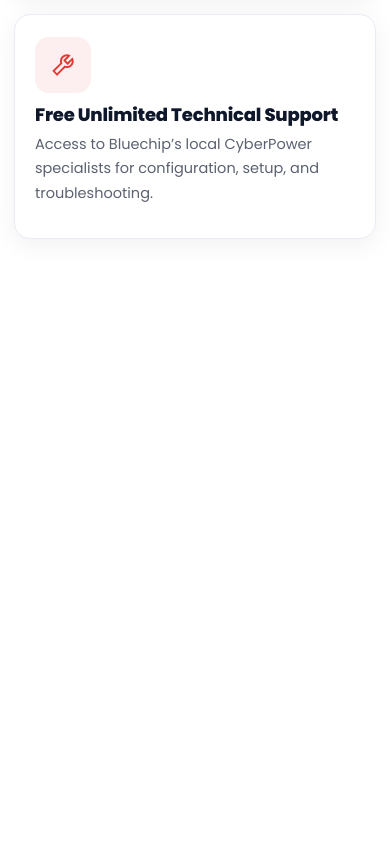
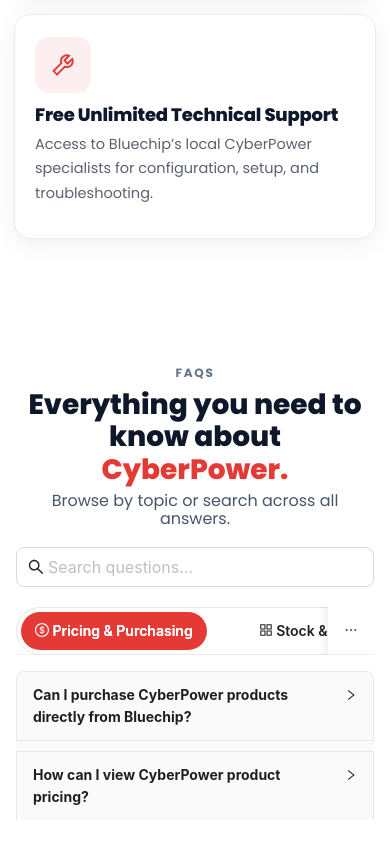
Before and after one commit to Mohitverve/bluechip, a React (Vite) app: page / in a window 390 px wide. Shown: the part 7096-7940 px from the top of the page. Before the commit the page ends 7395 px from the top, so only its background shows below. Built offline with nearby package versions, Linux system fonts and the light colour scheme.

Commit message:
faqs section added

```diff
--- /dev/null
+++ b/src/components/Faqs.jsx
@@ -0,0 +1,135 @@
+import React, { useState } from "react";
+import { Tabs, Collapse, Input } from "antd";
+import {
+  DollarOutlined,
+  AppstoreOutlined,
+  SafetyCertificateOutlined,
+  SearchOutlined,
+} from "@ant-design/icons";
+import "../styles/faqs.css";
+
+const { Panel } = Collapse;
+
+// === EXACT questions & answers from your message ===
+const DATA = {
+  pricing: [
+    {
+      key: "q1",
+      q: "Can I purchase CyberPower products directly from Bluechip?",
+      a: `Yes. Bluechip IT is an authorised CyberPower distributor in Australia and New Zealand. Purchase genuine UPS units via our sales team or Bluechip Portal, with full warranty and local support. Not a partner yet? Register your interest here.`,
+    },
+    {
+      key: "q2",
+      q: "How can I view CyberPower product pricing?",
+      a: `View pricing via Bluechip Portal or contact our sales team for personalised quotes, including bulk orders.
+Once you’re a Bluechip reseller, you can log in to our partner portal to access the full CyberPower Hero Products, including BRICs LCD, Professional Rackmount, RT33 (3-Phase), PFC Sinewave, Online, and Remote Management Card — with complete product listings and pricing.
+For pricing questions, quotes, or bulk order support, contact our sales team or reach out to your local Bluechip representative.`,
+    },
+  ],
+  stock: [
+    {
+      key: "q3",
+      q: "How do I check which CyberPower products are in stock?",
+      a: `Check real-time stock on Bluechip Portal, with fortnightly shipments keeping popular and specialised models available.
+Once you’re a Bluechip partner, you can log in to our reseller portal to browse the full CyberPower catalogue.
+If you can’t find what you’re looking for or have questions about stock availability, feel free to contact our team or reach out to your local Bluechip representative.`,
+    },
+    {
+      key: "q4",
+      q: "Does Bluechip stock all CyberPower products?",
+      a: `Yes. We carry CyberPower Hero Products, from office UPS units to enterprise rackmount solutions and PDUs. Ready to become a Bluechip partner? Click here.`,
+    },
+  ],
+  support: [
+    {
+      key: "q5",
+      q: "What warranty and support can I expect from Bluechip?",
+      a: `All products come with manufacturer warranty and many models include advanced replacement. Local support is available for installation, configuration, and troubleshooting. Start your partnership with Bluechip. To sign up, click here.`,
+    },
+  ],
+};
+
+export default function Faqs() {
+  const [activeTab, setActiveTab] = useState("pricing");
+  const [query, setQuery] = useState("");
+
+  const filterItems = (arr) =>
+    arr.filter(
+      ({ q, a }) =>
+        q.toLowerCase().includes(query.toLowerCase()) ||
+        a.toLowerCase().includes(query.toLowerCase())
+    );
+
+  const renderCollapse = (arr) => (
+    <Collapse accordion bordered={false} className="faq__collapse" expandIconPosition="end">
+      {filterItems(arr).map(({ key, q, a }) => (
+        <Panel header={q} key={key}>
+          <p className="faq__answer">{a}</p>
+        </Panel>
+      ))}
+    </Collapse>
+  );
+
+  const tabItems = [
+    {
+      key: "pricing",
+      label: (
+        <span>
+          <DollarOutlined /> Pricing & Purchasing
+        </span>
+      ),
+      children: renderCollapse(DATA.pricing),
+    },
+    {
+      key: "stock",
+      label: (
+        <span>
+          <AppstoreOutlined /> Stock & Availability
+        </span>
+      ),
+      children: renderCollapse(DATA.stock),
+    },
+    {
+      key: "support",
+      label: (
+        <span>
+          <SafetyCertificateOutlined /> Warranty & Support
+        </span>
+      ),
+      children: renderCollapse(DATA.support),
+    },
+  ];
+
+  return (
+    <section className="faq">
+      <div className="faq__wrap">
+        <header className="faq__head">
+          <span className="faq__kicker">FAQs</span>
+          <h2>
+            Everything you need to know about <span>CyberPower.</span>
+          </h2>
+          <p>Browse by topic or search across all answers.</p>
+
+          <div className="faq__search">
+            <Input
+              size="large"
+              prefix={<SearchOutlined />}
+              placeholder="Search questions…"
+              allowClear
+              value={query}
+              onChange={(e) => setQuery(e.target.value)}
+            />
+          </div>
+        </header>
+
+        <Tabs
+          items={tabItems}
+          activeKey={activeTab}
+          onChange={setActiveTab}
+          className="faq__tabs"
+          destroyInactiveTabPane={false} // keeps all loaded
+        />
+      </div>
+    </section>
+  );
+}
--- a/src/pages/Home.jsx
+++ b/src/pages/Home.jsx
@@ -4,6 +4,7 @@
 import WhyChooseUs from '../components/WhyChooseUs'
 import WhyCyberPower from '../components/WhyCyberPower'
 import Advantages from '../components/Advantages'
+import Faqs from '../components/Faqs'
 
 const Home = () => {
   return (
@@ -14,6 +15,7 @@
       <ProductSection/>
       <WhyCyberPower/>
       <Advantages/>
+      <Faqs/>
     </div>
   )
 }
--- /dev/null
+++ b/src/styles/faqs.css
@@ -0,0 +1,92 @@
+.faq {
+  background: #fff;
+  padding: 64px 16px;
+  font-family: "Poppins", system-ui, sans-serif;
+}
+
+.faq__wrap {
+  max-width: 980px;
+  margin: 0 auto;
+}
+
+.faq__head {
+  text-align: center;
+  margin-bottom: 20px;
+}
+
+.faq__kicker {
+  text-transform: uppercase;
+  letter-spacing: 0.14em;
+  color: #64748b;
+  font-weight: 700;
+  font-size: 12px;
+}
+
+.faq__head h2 {
+  margin: 8px 0 6px;
+  font-weight: 800;
+  font-size: clamp(28px, 3.2vw, 40px);
+  color: #0f172a;
+}
+
+.faq__head h2 span {
+  color: #e53935;
+}
+
+.faq__head p {
+  color: #475569;
+  margin: 0;
+}
+
+.faq__search {
+  max-width: 560px;
+  margin: 18px auto 6px;
+}
+
+.faq__tabs .ant-tabs-nav {
+  justify-content: center;
+}
+
+.faq__tabs .ant-tabs-nav-list {
+  border: 1px solid #e5e7eb;
+  border-radius: 999px;
+  padding: 4px;
+  gap: 6px;
+  background: #fff;
+}
+
+.faq__tabs .ant-tabs-tab {
+  border-radius: 999px;
+  padding: 8px 14px;
+  font-weight: 600;
+}
+
+.faq__tabs .ant-tabs-tab-active {
+  background: #e53935;
+  color: #fff;
+}
+
+.faq__tabs .ant-tabs-tab-active .ant-tabs-tab-btn {
+  color: #fff !important;
+}
+
+.faq__tabs .ant-tabs-ink-bar {
+  display: none;
+}
+
+.faq__collapse .ant-collapse-item {
+  border: 1px solid #e5e7eb;
+  border-radius: 12px;
+  margin-bottom: 10px;
+  overflow: hidden;
+}
+
+.faq__collapse .ant-collapse-header {
+  font-weight: 700;
+}
+
+.faq__answer {
+  margin: 0;
+  white-space: pre-line;
+  color: #0f172a;
+}
```
